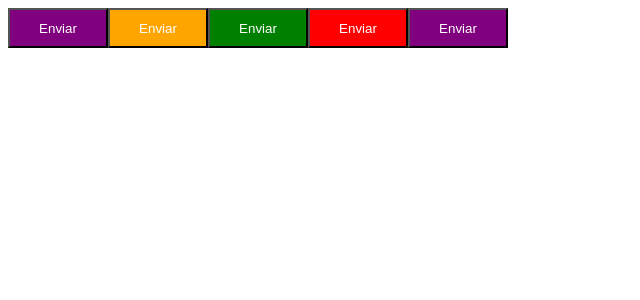
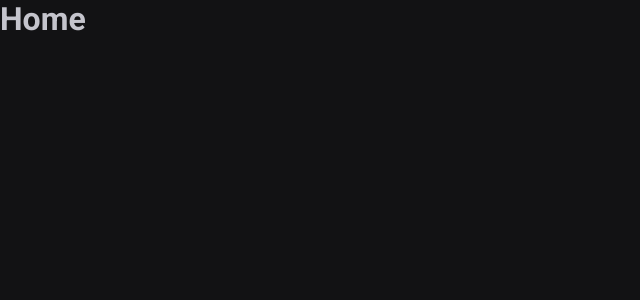
Before and after one commit to joneskleber/ignite-timer, a React (Vite) app: page / in a window 1280 px wide. Shown: the top 300 px of the page, without its empty margins (0-640 px from the left). Built offline with nearby package versions, Linux system fonts and the light colour scheme.

Commit message:
feat: routers inserted in the application

```diff
--- a/index.html
+++ b/index.html
@@ -4,7 +4,15 @@
 <head>
   <meta charset="UTF-8" />
 
+  <link rel="preconnect" href="https://fonts.googleapis.com" />
+  <link rel="preconnect" href="https://fonts.gstatic.com" crossorigin />
+
   <meta name="viewport" content="width=device-width, initial-scale=1.0" />
+
+  <link
+    href="https://fonts.googleapis.com/css2?family=Roboto+Mono:ital,wght@0,100..700;1,100..700&family=Roboto:wght@700&display=swap"
+    rel="stylesheet" />
+
   <title>Ignite Timer</title>
 </head>
 
--- a/package.json
+++ b/package.json
@@ -12,6 +12,7 @@
   "dependencies": {
     "react": "^18.2.0",
     "react-dom": "^18.2.0",
+    "react-router-dom": "^6.23.1",
     "styled-components": "^6.1.11"
   },
   "devDependencies": {
--- a/src/App.tsx
+++ b/src/App.tsx
@@ -1,13 +1,18 @@
-import { Button } from "./components/Button";
+import { ThemeProvider } from "styled-components";
+
+import { BrowserRouter } from "react-router-dom";
+
+import { Router } from "./Router";
+import { GlobalStyle } from "./styles/global";
+import { defaultTheme } from "./styles/themes/default";
 
 export function App() {
   return (
-    <>
-      <Button variant="primary" />
-      <Button variant="secondary" />
-      <Button variant="success" />
-      <Button variant="danger" />
-      <Button />
-    </>
+    <ThemeProvider theme={defaultTheme}>
+      <BrowserRouter>
+        <Router />
+      </BrowserRouter>
+      <GlobalStyle />
+    </ThemeProvider>
   );
 }
--- /dev/null
+++ b/src/Router.tsx
@@ -0,0 +1,12 @@
+import { Route, Routes } from "react-router-dom";
+
+import { History } from "./pages/History";
+import { Home } from "./pages/Home";
+export function Router() {
+  return (
+    <Routes>
+      <Route path="/" element={<Home />} />
+      <Route path="/history" element={<History />} />
+    </Routes>
+  );
+}
--- a/src/components/Button.styles.ts
+++ /dev/null
@@ -1,26 +0,0 @@
-import styled, { css } from "styled-components";
-
-export type ButtonVariant = "primary" | "secondary" | "danger" | "success";
-
-interface ButtonContainerProps {
-  variant: ButtonVariant;
-}
-
-const buttonVariants = {
-  primary: "purple",
-  secondary: "orange",
-  danger: "red",
-  success: "green",
-};
-
-export const ButtonContainer = styled.button<ButtonContainerProps>`
-  width: 100px;
-  height: 40px;
-
-  ${(props) => {
-    return css`
-      background-color: ${buttonVariants[props.variant]};
-      color: white;
-    `;
-  }}
-`;
--- a/src/components/Button.tsx
+++ /dev/null
@@ -1,9 +0,0 @@
-import { ButtonContainer, ButtonVariant } from "./Button.styles";
-
-interface ButtonProps {
-  variant?: ButtonVariant;
-}
-
-export function Button({ variant = "primary" }: ButtonProps) {
-  return <ButtonContainer variant={variant}>Enviar</ButtonContainer>;
-}
--- /dev/null
+++ b/src/pages/History.tsx
@@ -0,0 +1,3 @@
+export function History() {
+  return <h1>History</h1>;
+}
--- /dev/null
+++ b/src/pages/Home.tsx
@@ -0,0 +1,3 @@
+export function Home() {
+    return <h1>Home</h1>
+}
--- /dev/null
+++ b/src/styles/global.ts
@@ -0,0 +1,25 @@
+import { createGlobalStyle } from "styled-components";
+
+export const GlobalStyle = createGlobalStyle`
+  * {
+    margin: 0;
+    padding: 0;
+    box-sizing: border-box;
+  }
+
+  :focus {
+    outline: 0;
+    box-shadow: 0 0 0 2px ${(props) => props.theme["green-500"]};
+  }
+
+  body {
+    background: ${(props) => props.theme["gray-900"]};
+    color: ${(props) => props.theme["gray-300"]};
+  }
+
+  body, input, textarea, button {
+    font-family: 'Roboto', sans-serif;
+    font-size: 'rem';
+    font-weight: 400;
+  }
+`;
--- /dev/null
+++ b/src/styles/themes/default.ts
@@ -0,0 +1,21 @@
+export const defaultTheme = {
+  white: "#FFF",
+
+  "gray-100": "#E1E1E6",
+  "gray-300": "#C4C4CC",
+  "gray-400": "#8D8D99",
+  "gray-500": "#7C7C8A",
+  "gray-600": "#323238",
+  "gray-700": "#29292E",
+  "gray-800": "#202024",
+  "gray-900": "#121214",
+
+  "green-300": "#00B37E",
+  "green-500": "#00875F",
+  "green-700": "#015F43",
+
+  "red-500": "#AB222E",
+  "red-700": "#7A1921",
+
+  "yellow-500": "#FBA94C",
+};
```
Also changed, not shown: src/@types/styled.d.ts (added, +8 -0 lines), tsconfig.json (+13 -5 lines), 2 other files (tests, documents, lock files or other folders).
